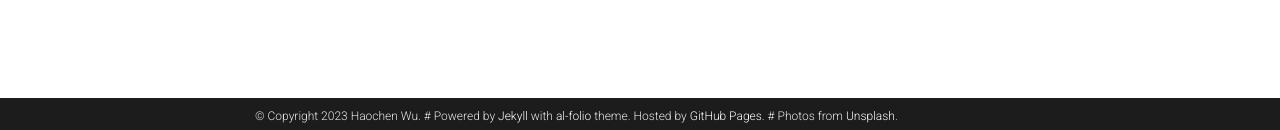
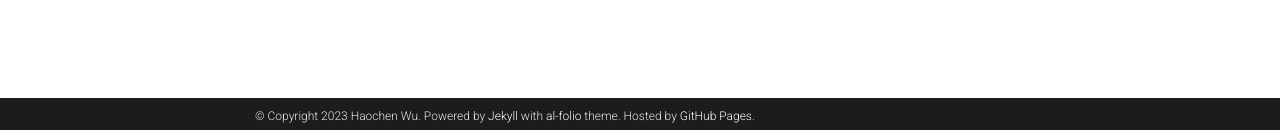
Before and after one commit to haochenwumath/haochenwumath.github.io, a Jekyll site: the page built from _pages/about.md, in a window 1280 px wide. Shown: the part 767-897 px from the top of the page. Built offline with Jekyll 4.4.1, drawn with Linux system fonts in a browser that asks for light colours; comment, search, counter and statistics services are not loaded; a style sheet for code colours, icons or effects is not loaded.

Commit message:
Update footer

```diff
--- a/_config.yml
+++ b/_config.yml
@@ -10,9 +10,8 @@
 description: > # the ">" symbol means to ignore newlines until "footer_text:"
   I am a 3rd-year mathematics Ph.D. candidate at Dartmouth College.
 footer_text: >
-  # Powered by <a href="https://jekyllrb.com/" target="_blank">Jekyll</a> with <a href="https://github.com/alshedivat/al-folio">al-folio</a> theme.
+  Powered by <a href="https://jekyllrb.com/" target="_blank">Jekyll</a> with <a href="https://github.com/alshedivat/al-folio">al-folio</a> theme.
   Hosted by <a href="https://pages.github.com/" target="_blank">GitHub Pages</a>.
-  # Photos from <a href="https://unsplash.com" target="_blank">Unsplash</a>.
 keywords: Haochen-Wu, Haochen, 吴昊宸 #jekyll, jekyll-theme, academic-website, portfolio-website  # add your own keywords or leave empty
 
 lang: en # the language of your site (for example: en, fr, cn, ru, etc.)
```
